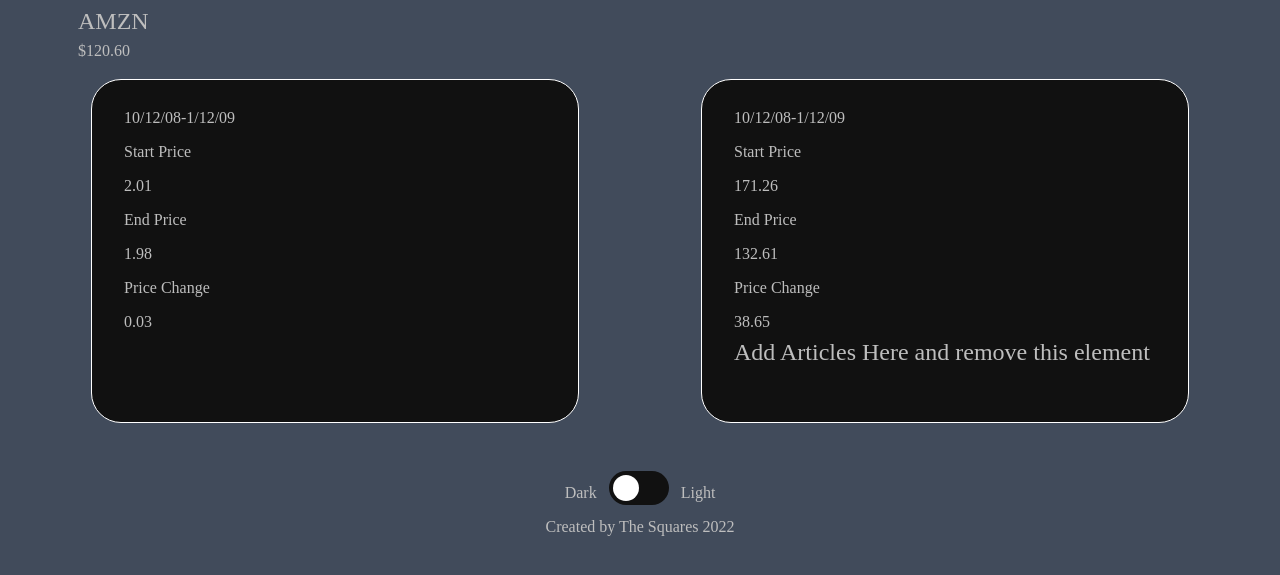
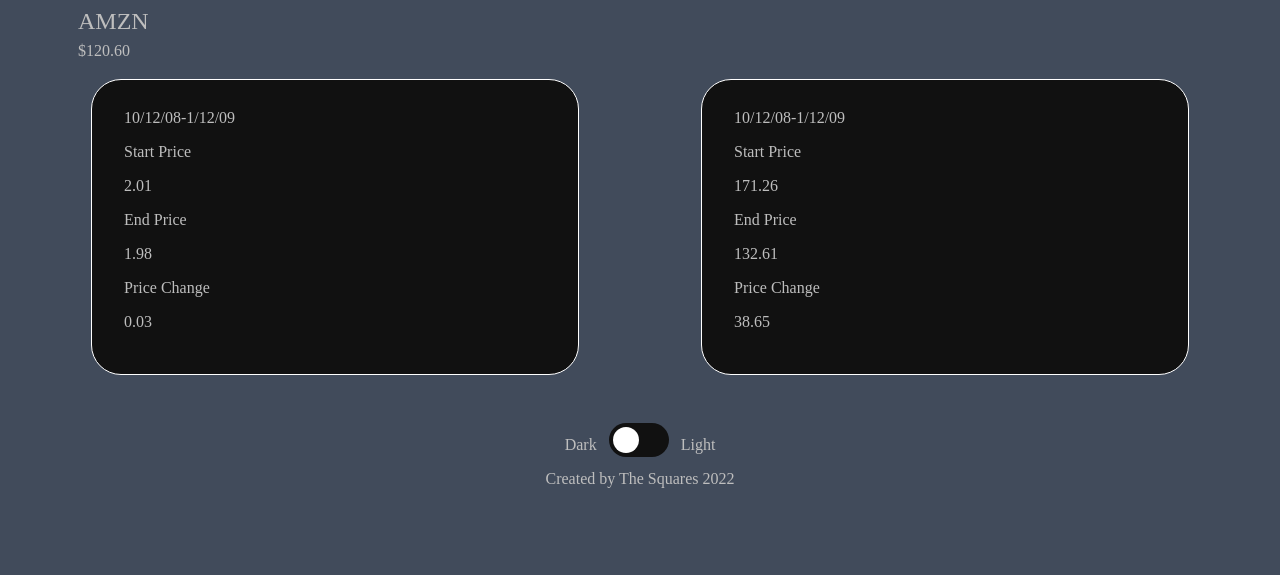
Before and after one commit to bikeller104/StockArticleComparison, a plain HTML site: page results.html in a window 1280 px wide. Shown: the part 63-638 px from the top of the page. Drawn offline with nearby package versions, Linux system fonts and the light colour scheme.

Commit message:
removed placeholder element

```diff
--- a/results.html
+++ b/results.html
@@ -83,7 +83,7 @@
       <section id="present_articles">
         <ul id="present-article-list">
         </ul>
-        <h2> Add Articles Here and remove this element</h2>
+
 
       </section>
       </section>
```
